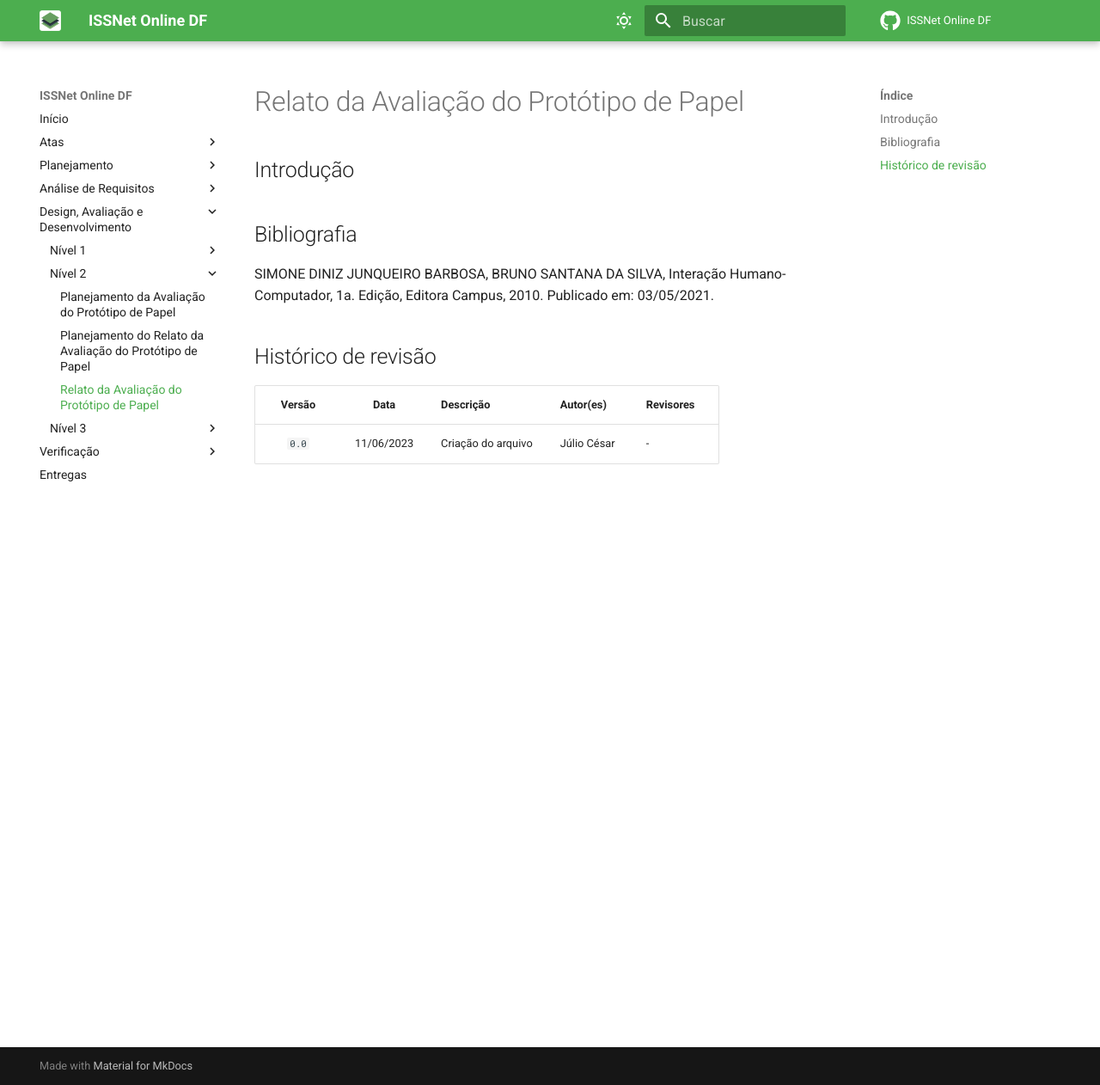
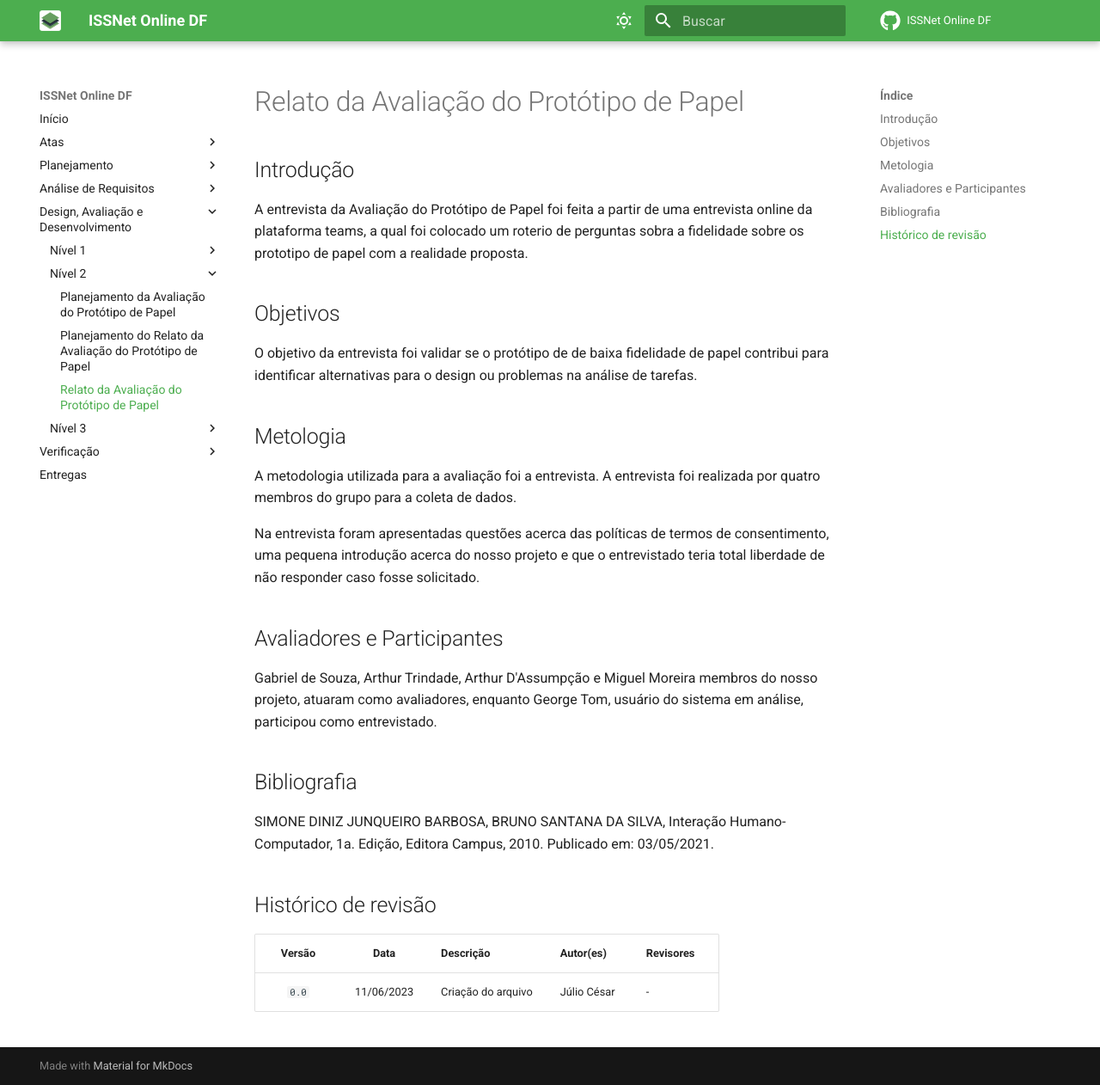
Before and after one commit to Interacao-Humano-Computador/2023.1-ISSNet, an MkDocs documentation site: the page built from gitpages/docs/design_avaliacao_desenvolvimento/nivel2/relato_protpapel.md, in a window 1280 px wide and 1262 px high. Shown: the whole window at 86% size. Built offline with MkDocs 1.6.1 and Material for MkDocs 9.7.7, drawn with Linux system fonts in a browser that asks for light colours; comment, search, counter and statistics services are not loaded.

Commit message:
Update relato_protpapel.md

```diff
--- a/gitpages/docs/design_avaliacao_desenvolvimento/nivel2/relato_protpapel.md
+++ b/gitpages/docs/design_avaliacao_desenvolvimento/nivel2/relato_protpapel.md
@@ -1,6 +1,22 @@
 # Relato da Avaliação do Protótipo de Papel
 
 ## Introdução
+
+A entrevista da Avaliação do Protótipo de Papel foi feita a partir de uma entrevista online da plataforma teams, a qual foi colocado um roterio de perguntas sobra a fidelidade sobre os prototipo de papel com a realidade proposta.
+
+## Objetivos
+
+O objetivo da entrevista foi validar se o protótipo de de baixa fidelidade de papel contribui para identificar alternativas para o design ou problemas na análise de tarefas.
+
+## Metologia
+
+A metodologia utilizada para a avaliação foi a entrevista. A entrevista foi realizada por quatro membros do grupo para a coleta de dados.
+
+Na entrevista foram apresentadas questões acerca das políticas de termos de consentimento, uma pequena introdução acerca do nosso projeto e que o entrevistado teria total liberdade de não responder caso fosse solicitado.
+
+## Avaliadores e Participantes
+
+Gabriel de Souza, Arthur Trindade, Arthur D'Assumpção e Miguel Moreira membros do nosso projeto, atuaram como avaliadores, enquanto George Tom, usuário do sistema em análise, participou como entrevistado.
 
 
 <!-- ## Referências -->
```
